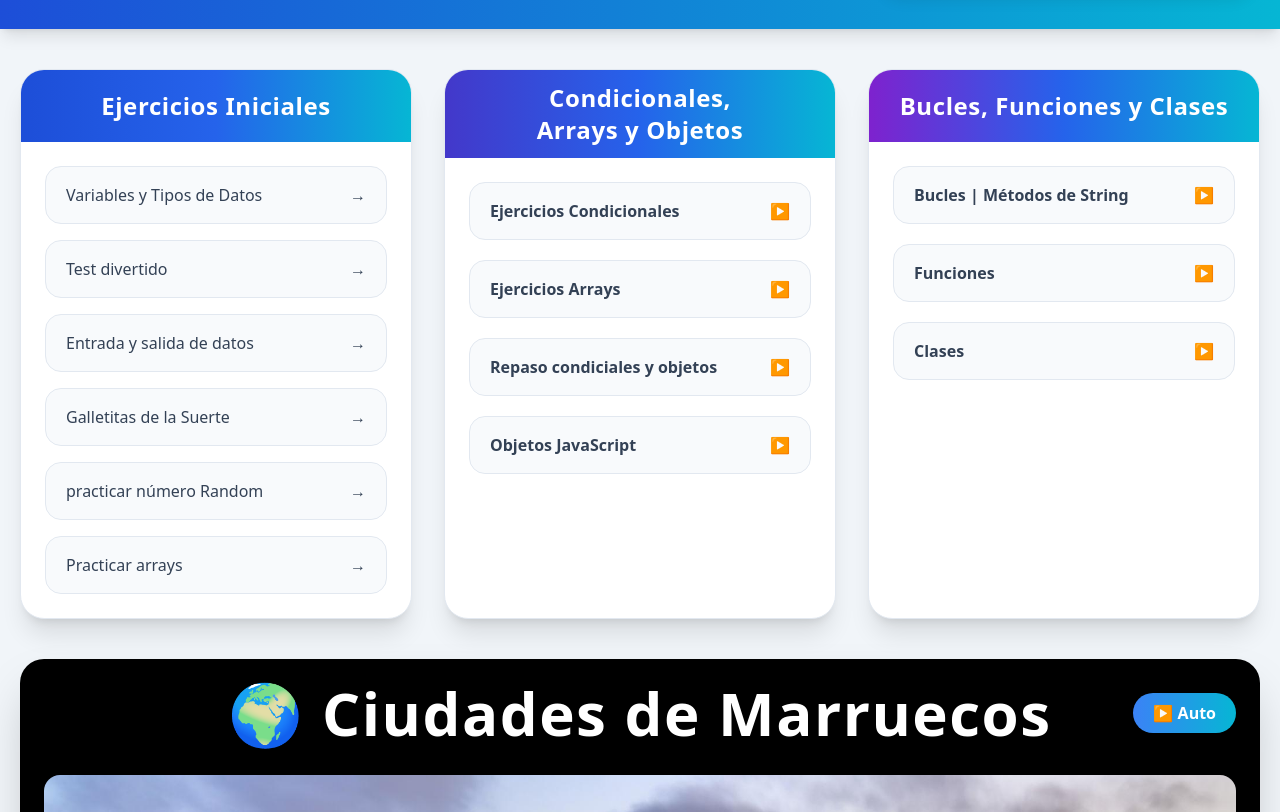
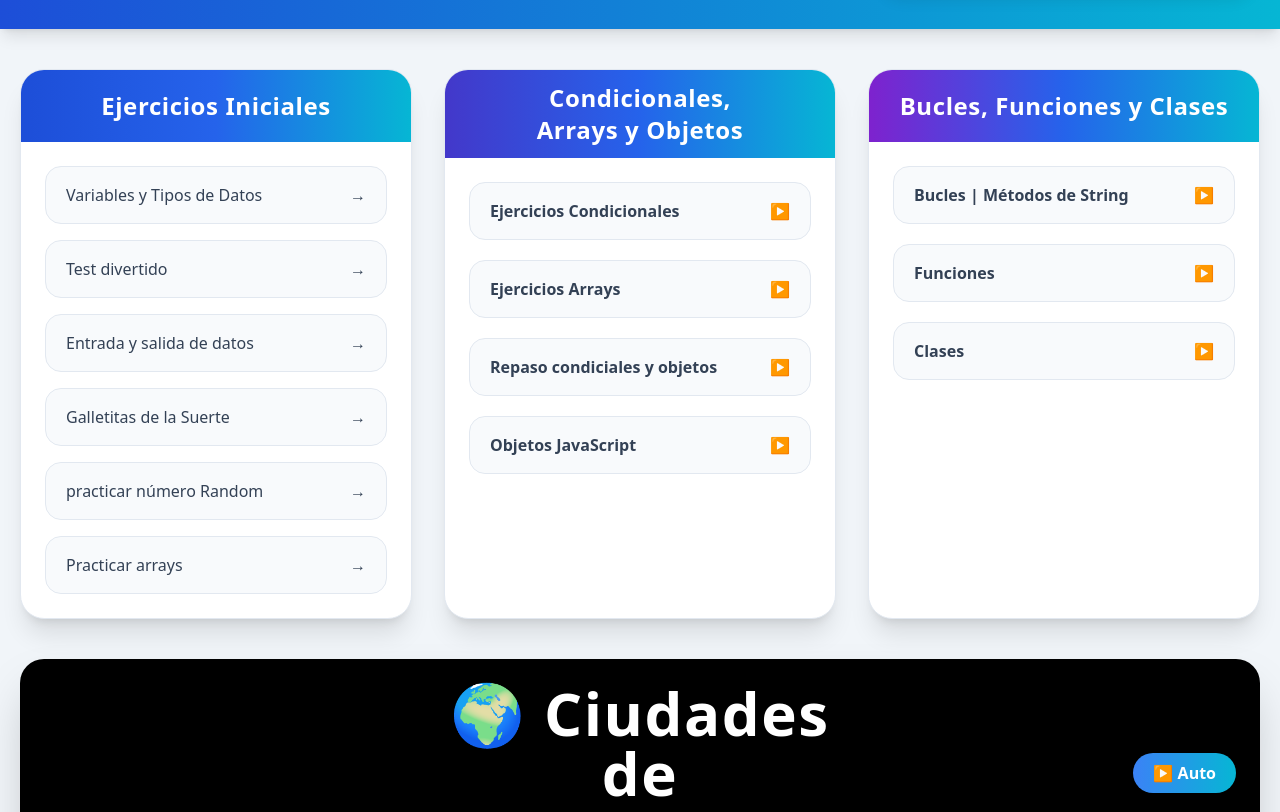
Before and after one commit to MohammedZakhbat/dashbord_JavaScript, a website: page index.html in a window 1280 px wide. Shown: the part 123-935 px from the top of the page. Drawn offline with Linux system fonts and the light colour scheme.

Commit message:
update tailwindcss

```diff
--- a/index.html
+++ b/index.html
@@ -443,20 +443,20 @@
 
         <section class="mt-10 bg-black rounded-3xl p-6 shadow-2xl">
 
-            <div class="relative flex items-center justify-center mb-8">
+            <div class="grid grid-cols-3 items-center mb-8">
 
-    <h1 class="text-4xl md:text-6xl font-extrabold text-white tracking-wide whitespace-nowrap">
+                <div></div>
+                <h1 class="text-5xl md:text-6xl font-extrabold text-white tracking-wide text-center">
                     🌍 Ciudades de Marruecos
                 </h1>
 
+                <div class="flex justify-end">
         <button
             id="autoPlayBtn"
-        class="absolute right-0 bg-gradient-to-r from-blue-500 to-cyan-500 hover:scale-105 transition duration-300 text-white font-bold px-5 py-2 rounded-full shadow-lg"
+            class="bg-gradient-to-r from-blue-500 to-cyan-500 hover:scale-105 transition duration-300 text-white font-bold px-5 py-2 rounded-full shadow-lg"
         >
             ▶ Auto
         </button>
-
-</div>
     </div>
 
             </div>
```
Also changed, not shown: output.css. Lines whose indentation alone changed are shown as unchanged.
